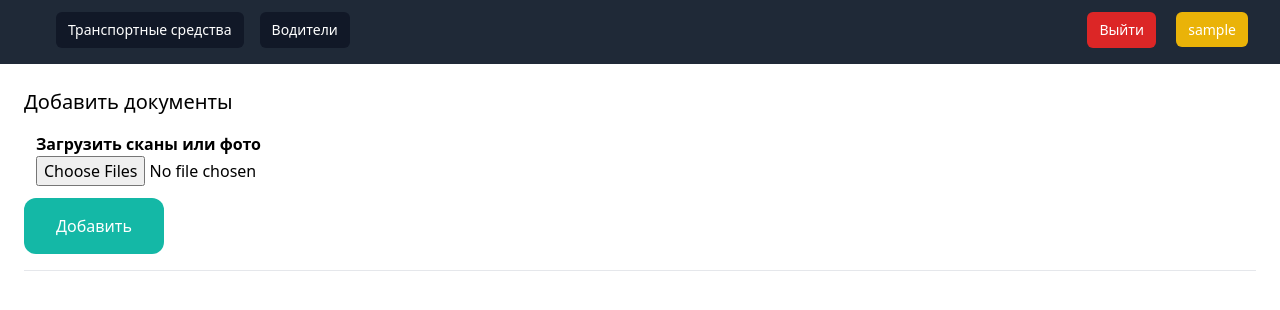
After one commit to Aleksei911/LAVTrans-2001-Django-project-, a Django app: page /1/add_techpassport_scans/ in a window 1280 px wide. The commit adds this page. Shown: the top 310 px of the page. Run offline with Django 4.2, Linux system fonts and the light colour scheme; a user stored in the database is signed in; tables that the repository leaves empty hold one stand-in row (values such as "Sample post"); some libraries are stand-ins or nearby versions.

Commit message:
add add_scan

```diff
--- /dev/null
+++ b/lavtrans/database/templates/database/cars/add_scan.html
@@ -0,0 +1,25 @@
+{% extends 'database/base.html'%}
+
+{% block title %}
+Добавить документы
+{% endblock %}
+
+{% block content %}
+<div class="py-6 px-6">
+    <h1 class="mb-4 text-xl">Добавить документы</h1>
+
+    <form method="post" action="." enctype="multipart/form-data">
+        {% csrf_token %}
+
+        <div class="form-group m-3">
+            <label><strong>Загрузить сканы или фото</strong></label>
+            <p></p>
+            <input type="file" name="image" multiple="" accept="image/*" required="" id="id_image"> <br>
+        </div>
+
+        <button class="py-4 px-8 bg-teal-500 text-white rounded-xl">Добавить</button>
+
+        <hr class="my-4">
+    </form>
+</div>
+{% endblock %}
--- a/lavtrans/database/templates/database/cars/techpassport_info.html
+++ b/lavtrans/database/templates/database/cars/techpassport_info.html
@@ -105,7 +105,7 @@
     <hr class="my-4">
 
     <a class="py-3 px-8 bg-teal-500 text-white rounded-xl" href="{% url 'techpassport_edit' techpassport.id %}">Редактировать</a>
-    <a class="py-3 px-8 bg-teal-500 text-white rounded-xl" href="/">Добавить сканы документов</a>
+    <a class="py-3 px-8 bg-teal-500 text-white rounded-xl" href="{% url 'add_techpassport_scans' techpassport.id %}">Добавить сканы документов</a>
 
     <hr class="my-4">
 
@@ -124,7 +124,7 @@
                     {% for scan in scans %}
                     <div class="mb-4 group relative">
                         <div class="relative h-80 w-full overflow-hidden rounded-lg bg-white sm:aspect-h-1 sm:aspect-w-2 lg:aspect-h-1 lg:aspect-w-1 group-hover:opacity-75 sm:h-64">
-                            <img src="{{ scan.scan.url }}"
+                            <img src="{{ scan.image.url }}"
                                  alt="."
                                  class="h-full w-full object-cover object-center">
                         </div>
--- a/lavtrans/database/urls.py
+++ b/lavtrans/database/urls.py
@@ -25,4 +25,5 @@ urlpatterns = [
     path('<int:pk>/add_techpassport/', add_techpassport, name='add_techpassport'),
     path('<int:pk>/techpassport_info/', techpassport_info, name='techpassport_info'),
     path('<int:pk>/techpassport_edit/', techpassport_edit, name='techpassport_edit'),
+    path('<int:pk>/add_techpassport_scans/', add_techpassport_scans, name='add_techpassport_scans'),
 ]
--- a/lavtrans/database/views.py
+++ b/lavtrans/database/views.py
@@ -159,6 +159,24 @@ def techpassport_edit(request, pk):
 
 
 @login_required
+def add_techpassport_scans(request, pk):
+    techpassport = TechPassport.objects.get(pk=pk)
+
+    if request.method == 'POST':
+        files = request.FILES.getlist('image')
+
+        for file in files:
+            TechPassportScans.objects.create(techpassport=techpassport, image=file)
+
+        messages.success(request, 'Фото были успешно добавлены.')
+
+        return redirect('techpassport_info', pk=pk)
+    else:
+        form = ImageForm()
+    return render(request, 'database/cars/add_scan.html', {'form': form, 'techpassport': techpassport})
+
+
+@login_required
 def drivers(request):
     search_by = request.GET.get('search_by')
     query = request.GET.get('query')
```
